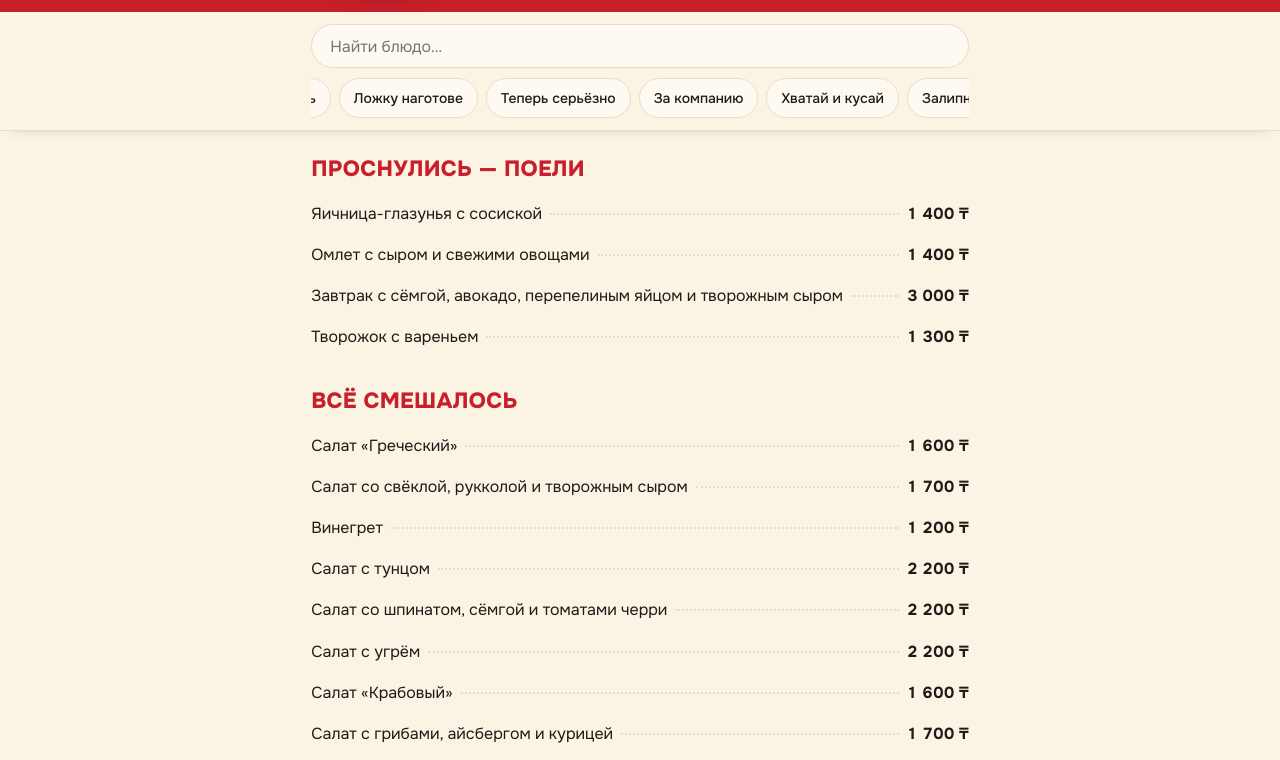
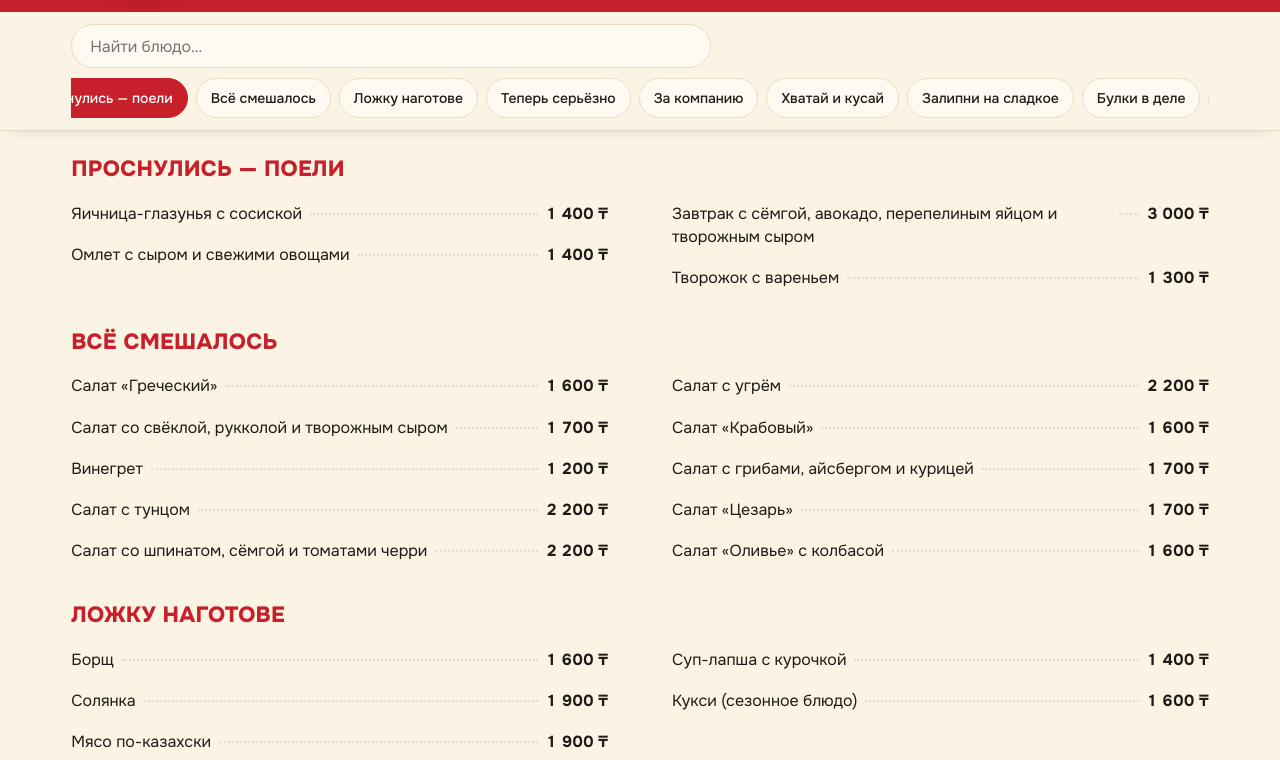
Before and after one commit to wanmin-tang/catering, a plain HTML site: page vernaya/index.html in a window 1280 px wide. Shown: the part 196-956 px from the top of the page. Drawn offline with Linux system fonts and the light colour scheme.

Commit message:
Vernaya menu: wider layout, two columns on desktop
Co-Authored-By: Claude Opus 5.5 <noreply@anthropic.com>
Claude-Session: https://claude.ai/code/session_014VJuFkj6KCsxZgL7Brao11

```diff
--- a/vernaya/index.html
+++ b/vernaya/index.html
@@ -22,7 +22,7 @@ LAYOUT: шапка, липкая лента категорий с поиском
 body{margin:0;background:var(--bg);color:var(--ink);font:16px/1.45 Onest,system-ui,sans-serif;overflow-x:clip}
 html{scroll-padding-top:122px;scroll-behavior:smooth}
 @media(prefers-reduced-motion:reduce){html{scroll-behavior:auto}}
-.wrap{max-width:760px;margin:0 auto;padding:0 max(4vw,16px)}
+.wrap{max-width:1240px;margin:0 auto;padding:0 max(4vw,16px)}
 
 header{background:var(--red);color:#fff;position:relative;overflow:hidden}
 header .wrap{display:flex;align-items:center;gap:20px;padding-block:28px 30px;position:relative;z-index:1}
@@ -40,7 +40,7 @@ header::after{content:"";position:absolute;right:-60px;top:-60px;width:220px;hei
  border:18px solid rgba(242,194,48,.35)}
 
 .bar{position:sticky;top:0;z-index:5;background:var(--bg);border-bottom:1px solid var(--line);box-shadow:0 6px 14px -12px rgba(0,0,0,.35)}
-.search{display:flex;gap:8px;padding-top:12px}
+.search{display:flex;gap:8px;padding-top:12px;max-width:640px}
 .search input{flex:1;font:16px Onest,sans-serif;height:44px;border-radius:22px;border:1.5px solid var(--line);
  background:var(--card);color:var(--ink);padding:0 18px}
 .search input:focus{outline:none;border-color:var(--red)}
@@ -56,6 +56,8 @@ section{padding:26px 0 6px}
 h2{margin:0 0 10px;color:var(--red);font:800 22px/1.15 Onest,sans-serif;text-transform:uppercase;letter-spacing:.3px}
 h3{margin:18px 0 4px;font:700 16px Onest;color:var(--mute)}
 ul{list-style:none;margin:0;padding:0}
+main ul{columns:2 400px;column-gap:64px}
+main li{break-inside:avoid}
 li{display:flex;align-items:baseline;gap:8px;padding:9px 0}
 li .n{flex:0 1 auto}
 li .d{flex:1 1 20px;border-bottom:2px dotted var(--line);transform:translateY(-4px);min-width:20px}
```
